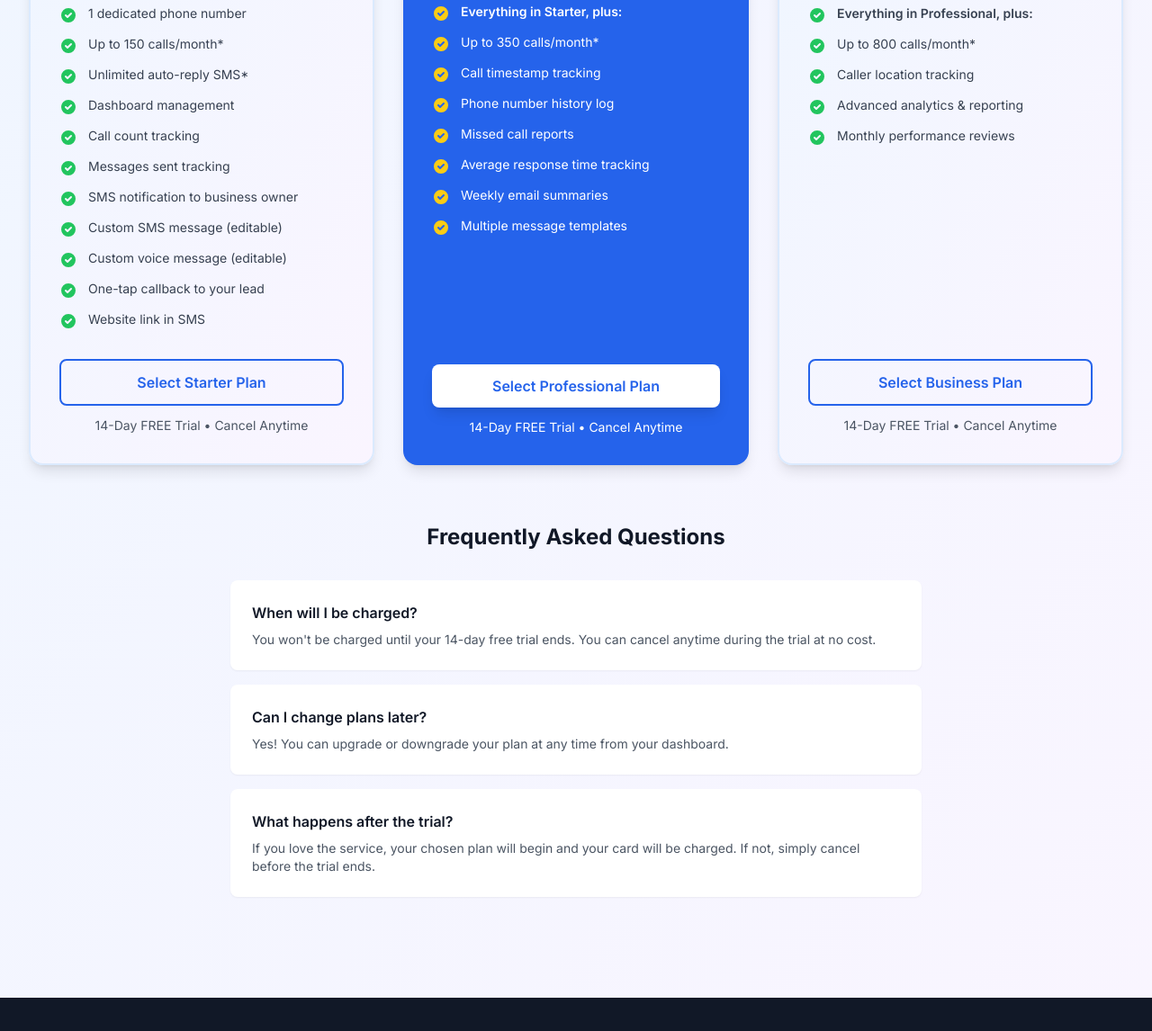
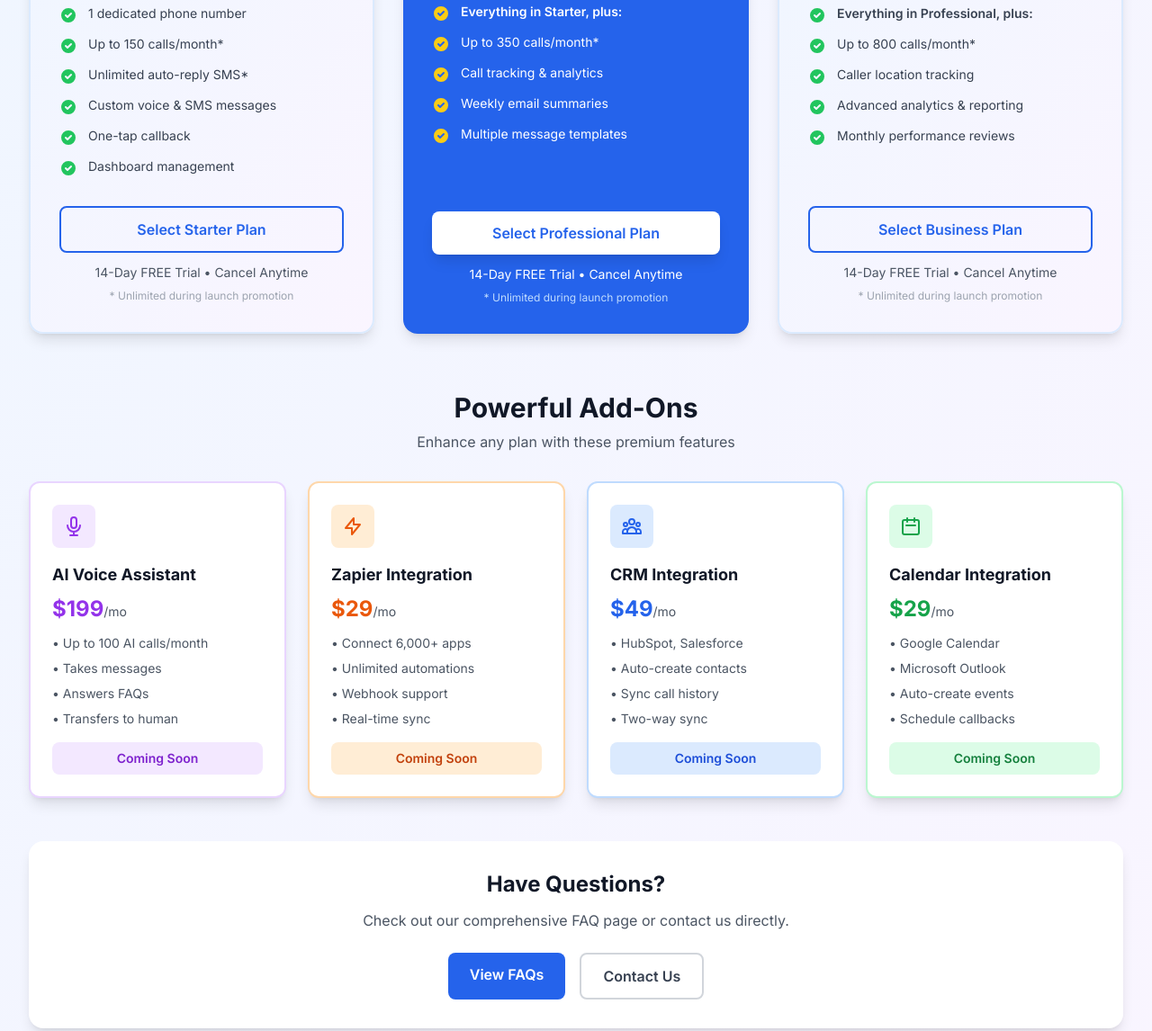
Before and after one commit to Happcity/firstcallcapture, a website: page checkout.html in a window 1280 px wide. Shown: the part 393-1539 px from the top of the page at 90% size. Drawn offline with nearby package versions, Linux system fonts and the light colour scheme; a script that the page names is missing.

Commit message:
Update checkout.html

```diff
--- a/checkout.html
+++ b/checkout.html
@@ -36,8 +36,8 @@
             <p class="text-gray-600">14-Day Free Trial • No Credit Card Required • Cancel Anytime</p>
         </div>
 
-        <!-- Pricing Cards -->
-        <div class="grid grid-cols-1 md:grid-cols-3 gap-8 mb-12">
+        <!-- Main Pricing Tiers -->
+        <div class="grid grid-cols-1 md:grid-cols-3 gap-8 mb-16">
 
             <!-- Starter Plan -->
             <div class="plan-card bg-gradient-to-br from-blue-50 to-purple-50 rounded-2xl shadow-lg p-8 border-2 border-blue-100 flex flex-col">
@@ -73,49 +73,19 @@
                         <svg class="w-5 h-5 text-green-500 mr-3 flex-shrink-0 mt-0.5" fill="currentColor" viewBox="0 0 20 20">
                             <path fill-rule="evenodd" d="M10 18a8 8 0 100-16 8 8 0 000 16zm3.707-9.293a1 1 0 00-1.414-1.414L9 10.586 7.707 9.293a1 1 0 00-1.414 1.414l2 2a1 1 0 001.414 0l4-4z" clip-rule="evenodd"/>
                         </svg>
-                        <span class="text-sm text-gray-700">Dashboard management</span>
+                        <span class="text-sm text-gray-700">Custom voice & SMS messages</span>
                     </li>
                     <li class="flex items-start">
                         <svg class="w-5 h-5 text-green-500 mr-3 flex-shrink-0 mt-0.5" fill="currentColor" viewBox="0 0 20 20">
                             <path fill-rule="evenodd" d="M10 18a8 8 0 100-16 8 8 0 000 16zm3.707-9.293a1 1 0 00-1.414-1.414L9 10.586 7.707 9.293a1 1 0 00-1.414 1.414l2 2a1 1 0 001.414 0l4-4z" clip-rule="evenodd"/>
                         </svg>
-                        <span class="text-sm text-gray-700">Call count tracking</span>
+                        <span class="text-sm text-gray-700">One-tap callback</span>
                     </li>
                     <li class="flex items-start">
                         <svg class="w-5 h-5 text-green-500 mr-3 flex-shrink-0 mt-0.5" fill="currentColor" viewBox="0 0 20 20">
                             <path fill-rule="evenodd" d="M10 18a8 8 0 100-16 8 8 0 000 16zm3.707-9.293a1 1 0 00-1.414-1.414L9 10.586 7.707 9.293a1 1 0 00-1.414 1.414l2 2a1 1 0 001.414 0l4-4z" clip-rule="evenodd"/>
                         </svg>
-                        <span class="text-sm text-gray-700">Messages sent tracking</span>
-                    </li>
-                    <li class="flex items-start">
-                        <svg class="w-5 h-5 text-green-500 mr-3 flex-shrink-0 mt-0.5" fill="currentColor" viewBox="0 0 20 20">
-                            <path fill-rule="evenodd" d="M10 18a8 8 0 100-16 8 8 0 000 16zm3.707-9.293a1 1 0 00-1.414-1.414L9 10.586 7.707 9.293a1 1 0 00-1.414 1.414l2 2a1 1 0 001.414 0l4-4z" clip-rule="evenodd"/>
-                        </svg>
-                        <span class="text-sm text-gray-700">SMS notification to business owner</span>
-                    </li>
-                    <li class="flex items-start">
-                        <svg class="w-5 h-5 text-green-500 mr-3 flex-shrink-0 mt-0.5" fill="currentColor" viewBox="0 0 20 20">
-                            <path fill-rule="evenodd" d="M10 18a8 8 0 100-16 8 8 0 000 16zm3.707-9.293a1 1 0 00-1.414-1.414L9 10.586 7.707 9.293a1 1 0 00-1.414 1.414l2 2a1 1 0 001.414 0l4-4z" clip-rule="evenodd"/>
-                        </svg>
-                        <span class="text-sm text-gray-700">Custom SMS message (editable)</span>
-                    </li>
-                    <li class="flex items-start">
-                        <svg class="w-5 h-5 text-green-500 mr-3 flex-shrink-0 mt-0.5" fill="currentColor" viewBox="0 0 20 20">
-                            <path fill-rule="evenodd" d="M10 18a8 8 0 100-16 8 8 0 000 16zm3.707-9.293a1 1 0 00-1.414-1.414L9 10.586 7.707 9.293a1 1 0 00-1.414 1.414l2 2a1 1 0 001.414 0l4-4z" clip-rule="evenodd"/>
-                        </svg>
-                        <span class="text-sm text-gray-700">Custom voice message (editable)</span>
-                    </li>
-                    <li class="flex items-start">
-                        <svg class="w-5 h-5 text-green-500 mr-3 flex-shrink-0 mt-0.5" fill="currentColor" viewBox="0 0 20 20">
-                            <path fill-rule="evenodd" d="M10 18a8 8 0 100-16 8 8 0 000 16zm3.707-9.293a1 1 0 00-1.414-1.414L9 10.586 7.707 9.293a1 1 0 00-1.414 1.414l2 2a1 1 0 001.414 0l4-4z" clip-rule="evenodd"/>
-                        </svg>
-                        <span class="text-sm text-gray-700">One-tap callback to your lead</span>
-                    </li>
-                    <li class="flex items-start">
-                        <svg class="w-5 h-5 text-green-500 mr-3 flex-shrink-0 mt-0.5" fill="currentColor" viewBox="0 0 20 20">
-                            <path fill-rule="evenodd" d="M10 18a8 8 0 100-16 8 8 0 000 16zm3.707-9.293a1 1 0 00-1.414-1.414L9 10.586 7.707 9.293a1 1 0 00-1.414 1.414l2 2a1 1 0 001.414 0l4-4z" clip-rule="evenodd"/>
-                        </svg>
-                        <span class="text-sm text-gray-700">Website link in SMS</span>
+                        <span class="text-sm text-gray-700">Dashboard management</span>
                     </li>
                 </ul>
 
@@ -125,6 +95,7 @@
                         Select Starter Plan
                     </button>
                     <p class="text-center text-sm text-gray-600 mt-3">14-Day FREE Trial • Cancel Anytime</p>
+                    <p class="text-center text-xs text-gray-400 mt-2">* Unlimited during launch promotion</p>
                 </div>
             </div>
 
@@ -159,25 +130,7 @@
                         <svg class="w-5 h-5 text-yellow-400 mr-3 flex-shrink-0 mt-0.5" fill="currentColor" viewBox="0 0 20 20">
                             <path fill-rule="evenodd" d="M10 18a8 8 0 100-16 8 8 0 000 16zm3.707-9.293a1 1 0 00-1.414-1.414L9 10.586 7.707 9.293a1 1 0 00-1.414 1.414l2 2a1 1 0 001.414 0l4-4z" clip-rule="evenodd"/>
                         </svg>
-                        <span class="text-sm text-white">Call timestamp tracking</span>
-                    </li>
-                    <li class="flex items-start">
-                        <svg class="w-5 h-5 text-yellow-400 mr-3 flex-shrink-0 mt-0.5" fill="currentColor" viewBox="0 0 20 20">
-                            <path fill-rule="evenodd" d="M10 18a8 8 0 100-16 8 8 0 000 16zm3.707-9.293a1 1 0 00-1.414-1.414L9 10.586 7.707 9.293a1 1 0 00-1.414 1.414l2 2a1 1 0 001.414 0l4-4z" clip-rule="evenodd"/>
-                        </svg>
-                        <span class="text-sm text-white">Phone number history log</span>
-                    </li>
-                    <li class="flex items-start">
-                        <svg class="w-5 h-5 text-yellow-400 mr-3 flex-shrink-0 mt-0.5" fill="currentColor" viewBox="0 0 20 20">
-                            <path fill-rule="evenodd" d="M10 18a8 8 0 100-16 8 8 0 000 16zm3.707-9.293a1 1 0 00-1.414-1.414L9 10.586 7.707 9.293a1 1 0 00-1.414 1.414l2 2a1 1 0 001.414 0l4-4z" clip-rule="evenodd"/>
-                        </svg>
-                        <span class="text-sm text-white">Missed call reports</span>
-                    </li>
-                    <li class="flex items-start">
-                        <svg class="w-5 h-5 text-yellow-400 mr-3 flex-shrink-0 mt-0.5" fill="currentColor" viewBox="0 0 20 20">
-                            <path fill-rule="evenodd" d="M10 18a8 8 0 100-16 8 8 0 000 16zm3.707-9.293a1 1 0 00-1.414-1.414L9 10.586 7.707 9.293a1 1 0 00-1.414 1.414l2 2a1 1 0 001.414 0l4-4z" clip-rule="evenodd"/>
-                        </svg>
-                        <span class="text-sm text-white">Average response time tracking</span>
+                        <span class="text-sm text-white">Call tracking & analytics</span>
                     </li>
                     <li class="flex items-start">
                         <svg class="w-5 h-5 text-yellow-400 mr-3 flex-shrink-0 mt-0.5" fill="currentColor" viewBox="0 0 20 20">
@@ -199,6 +152,7 @@
                         Select Professional Plan
                     </button>
                     <p class="text-center text-sm text-white mt-3">14-Day FREE Trial • Cancel Anytime</p>
+                    <p class="text-center text-xs text-blue-200 mt-2">* Unlimited during launch promotion</p>
                 </div>
             </div>
 
@@ -252,27 +206,115 @@
                         Select Business Plan
                     </button>
                     <p class="text-center text-sm text-gray-600 mt-3">14-Day FREE Trial • Cancel Anytime</p>
+                    <p class="text-center text-xs text-gray-400 mt-2">* Unlimited during launch promotion</p>
                 </div>
             </div>
 
         </div>
 
-        <!-- FAQ -->
-        <div class="max-w-3xl mx-auto mt-16">
-            <h3 class="text-2xl font-bold text-center text-gray-900 mb-8">Frequently Asked Questions</h3>
-            <div class="space-y-4">
-                <div class="bg-white rounded-lg p-6 shadow-sm">
-                    <h4 class="font-semibold text-gray-900 mb-2">When will I be charged?</h4>
-                    <p class="text-gray-600 text-sm">You won't be charged until your 14-day free trial ends. You can cancel anytime during the trial at no cost.</p>
+        <!-- Add-Ons Section -->
+        <div class="mb-12">
+            <div class="text-center mb-8">
+                <h2 class="text-3xl font-bold text-gray-900 mb-2">Powerful Add-Ons</h2>
+                <p class="text-gray-600">Enhance any plan with these premium features</p>
+            </div>
+
+            <div class="grid grid-cols-1 md:grid-cols-2 lg:grid-cols-4 gap-6">
+
+                <!-- AI Voice Assistant -->
+                <div class="bg-white rounded-xl shadow-lg p-6 border-2 border-purple-200 hover:border-purple-400 transition-all">
+                    <div class="w-12 h-12 bg-purple-100 rounded-lg flex items-center justify-center mb-4">
+                        <svg class="w-6 h-6 text-purple-600" fill="none" stroke="currentColor" viewBox="0 0 24 24">
+                            <path stroke-linecap="round" stroke-linejoin="round" stroke-width="2" d="M19 11a7 7 0 01-7 7m0 0a7 7 0 01-7-7m7 7v4m0 0H8m4 0h4m-4-8a3 3 0 01-3-3V5a3 3 0 116 0v6a3 3 0 01-3 3z"/>
+                        </svg>
+                    </div>
+                    <h3 class="text-lg font-bold text-gray-900 mb-2">AI Voice Assistant</h3>
+                    <p class="text-2xl font-bold text-purple-600 mb-3">$199<span class="text-sm font-normal text-gray-600">/mo</span></p>
+                    <ul class="space-y-2 text-sm text-gray-600 mb-4">
+                        <li>• Up to 100 AI calls/month</li>
+                        <li>• Takes messages</li>
+                        <li>• Answers FAQs</li>
+                        <li>• Transfers to human</li>
+                    </ul>
+                    <button class="w-full py-2 bg-purple-100 text-purple-700 rounded-lg font-semibold hover:bg-purple-200 transition-colors text-sm">
+                        Coming Soon
+                    </button>
                 </div>
-                <div class="bg-white rounded-lg p-6 shadow-sm">
-                    <h4 class="font-semibold text-gray-900 mb-2">Can I change plans later?</h4>
-                    <p class="text-gray-600 text-sm">Yes! You can upgrade or downgrade your plan at any time from your dashboard.</p>
+
+                <!-- Zapier Integration -->
+                <div class="bg-white rounded-xl shadow-lg p-6 border-2 border-orange-200 hover:border-orange-400 transition-all">
+                    <div class="w-12 h-12 bg-orange-100 rounded-lg flex items-center justify-center mb-4">
+                        <svg class="w-6 h-6 text-orange-600" fill="none" stroke="currentColor" viewBox="0 0 24 24">
+                            <path stroke-linecap="round" stroke-linejoin="round" stroke-width="2" d="M13 10V3L4 14h7v7l9-11h-7z"/>
+                        </svg>
+                    </div>
+                    <h3 class="text-lg font-bold text-gray-900 mb-2">Zapier Integration</h3>
+                    <p class="text-2xl font-bold text-orange-600 mb-3">$29<span class="text-sm font-normal text-gray-600">/mo</span></p>
+                    <ul class="space-y-2 text-sm text-gray-600 mb-4">
+                        <li>• Connect 6,000+ apps</li>
+                        <li>• Unlimited automations</li>
+                        <li>• Webhook support</li>
+                        <li>• Real-time sync</li>
+                    </ul>
+                    <button class="w-full py-2 bg-orange-100 text-orange-700 rounded-lg font-semibold hover:bg-orange-200 transition-colors text-sm">
+                        Coming Soon
+                    </button>
                 </div>
-                <div class="bg-white rounded-lg p-6 shadow-sm">
-                    <h4 class="font-semibold text-gray-900 mb-2">What happens after the trial?</h4>
-                    <p class="text-gray-600 text-sm">If you love the service, your chosen plan will begin and your card will be charged. If not, simply cancel before the trial ends.</p>
+
+                <!-- CRM Integration -->
+                <div class="bg-white rounded-xl shadow-lg p-6 border-2 border-blue-200 hover:border-blue-400 transition-all">
+                    <div class="w-12 h-12 bg-blue-100 rounded-lg flex items-center justify-center mb-4">
+                        <svg class="w-6 h-6 text-blue-600" fill="none" stroke="currentColor" viewBox="0 0 24 24">
+                            <path stroke-linecap="round" stroke-linejoin="round" stroke-width="2" d="M17 20h5v-2a3 3 0 00-5.356-1.857M17 20H7m10 0v-2c0-.656-.126-1.283-.356-1.857M7 20H2v-2a3 3 0 015.356-1.857M7 20v-2c0-.656.126-1.283.356-1.857m0 0a5.002 5.002 0 019.288 0M15 7a3 3 0 11-6 0 3 3 0 016 0zm6 3a2 2 0 11-4 0 2 2 0 014 0zM7 10a2 2 0 11-4 0 2 2 0 014 0z"/>
+                        </svg>
+                    </div>
+                    <h3 class="text-lg font-bold text-gray-900 mb-2">CRM Integration</h3>
+                    <p class="text-2xl font-bold text-blue-600 mb-3">$49<span class="text-sm font-normal text-gray-600">/mo</span></p>
+                    <ul class="space-y-2 text-sm text-gray-600 mb-4">
+                        <li>• HubSpot, Salesforce</li>
+                        <li>• Auto-create contacts</li>
+                        <li>• Sync call history</li>
+                        <li>• Two-way sync</li>
+                    </ul>
+                    <button class="w-full py-2 bg-blue-100 text-blue-700 rounded-lg font-semibold hover:bg-blue-200 transition-colors text-sm">
+                        Coming Soon
+                    </button>
                 </div>
+
+                <!-- Calendar Integration -->
+                <div class="bg-white rounded-xl shadow-lg p-6 border-2 border-green-200 hover:border-green-400 transition-all">
+                    <div class="w-12 h-12 bg-green-100 rounded-lg flex items-center justify-center mb-4">
+                        <svg class="w-6 h-6 text-green-600" fill="none" stroke="currentColor" viewBox="0 0 24 24">
+                            <path stroke-linecap="round" stroke-linejoin="round" stroke-width="2" d="M8 7V3m8 4V3m-9 8h10M5 21h14a2 2 0 002-2V7a2 2 0 00-2-2H5a2 2 0 00-2 2v12a2 2 0 002 2z"/>
+                        </svg>
+                    </div>
+                    <h3 class="text-lg font-bold text-gray-900 mb-2">Calendar Integration</h3>
+                    <p class="text-2xl font-bold text-green-600 mb-3">$29<span class="text-sm font-normal text-gray-600">/mo</span></p>
+                    <ul class="space-y-2 text-sm text-gray-600 mb-4">
+                        <li>• Google Calendar</li>
+                        <li>• Microsoft Outlook</li>
+                        <li>• Auto-create events</li>
+                        <li>• Schedule callbacks</li>
+                    </ul>
+                    <button class="w-full py-2 bg-green-100 text-green-700 rounded-lg font-semibold hover:bg-green-200 transition-colors text-sm">
+                        Coming Soon
+                    </button>
+                </div>
+
+            </div>
+        </div>
+
+        <!-- Questions CTA -->
+        <div class="text-center bg-white rounded-2xl shadow-lg p-8">
+            <h3 class="text-2xl font-bold text-gray-900 mb-3">Have Questions?</h3>
+            <p class="text-gray-600 mb-6">Check out our comprehensive FAQ page or contact us directly.</p>
+            <div class="flex flex-col sm:flex-row justify-center gap-4">
+                <a href="/faq.html" class="px-6 py-3 bg-blue-600 text-white rounded-lg font-semibold hover:bg-blue-700 transition-colors">
+                    View FAQs
+                </a>
+                <a href="/contact.html" class="px-6 py-3 border-2 border-gray-300 text-gray-700 rounded-lg font-semibold hover:border-gray-400 transition-colors">
+                    Contact Us
+                </a>
             </div>
         </div>
 
```
